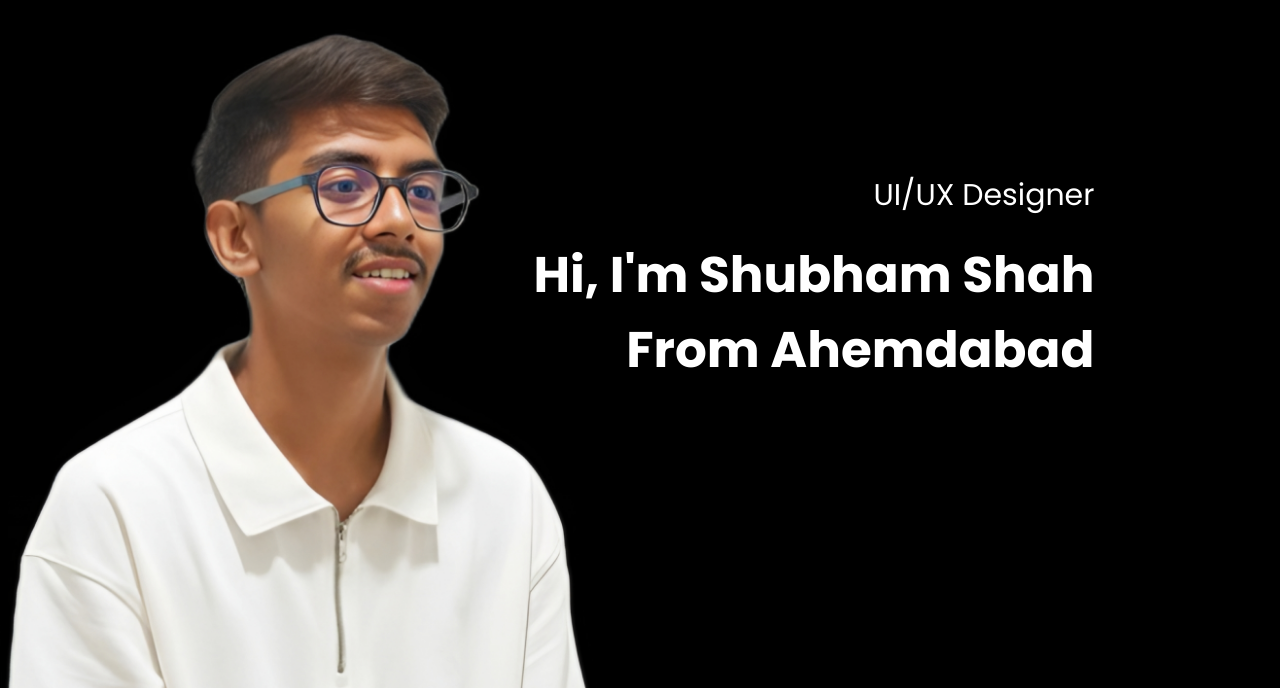
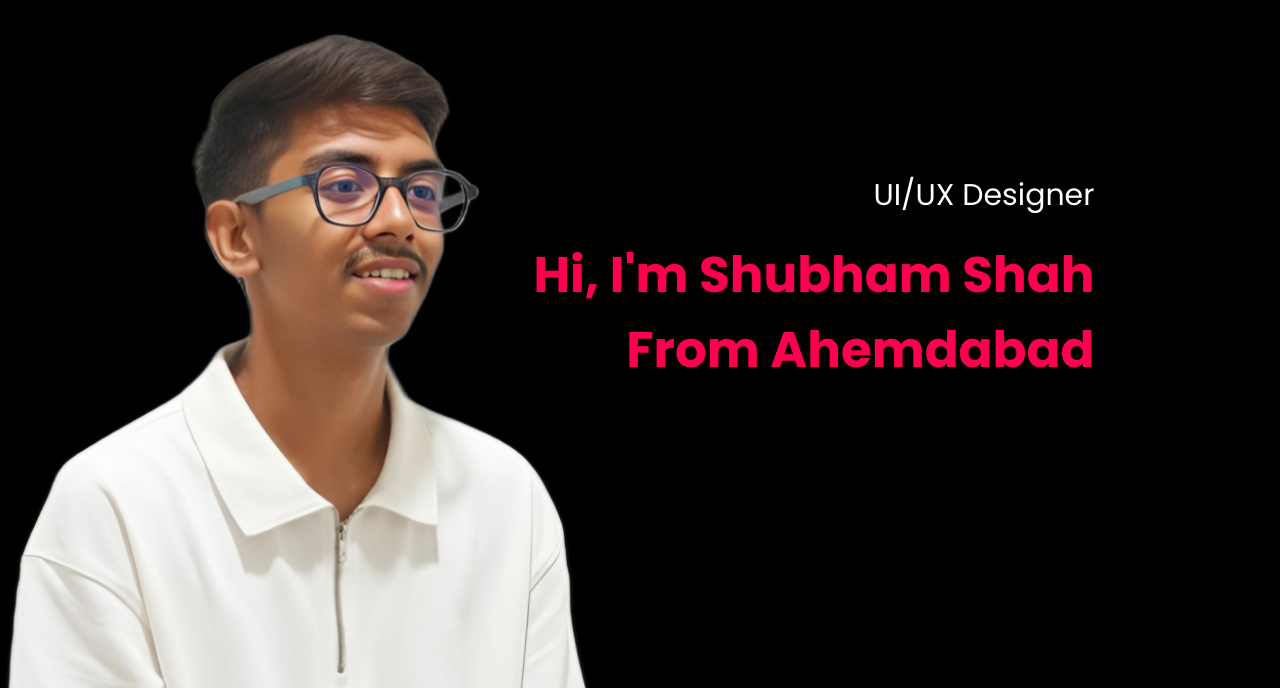
Before and after one commit to shubhamshahh/portfolio, a plain HTML site: page index.html in a window 1280 px wide. Shown: the part 112-800 px from the top of the page. Drawn offline with nearby package versions, Linux system fonts and the light colour scheme.

Commit message:
Update styless.css

```diff
--- a/styless.css
+++ b/styless.css
@@ -24,6 +24,9 @@ body{
 .head-text h1{
     font-size: 50px;
     margin-top: 20px;
+}
+.head-text h1{
+    color: #ff004f;
 }
 .contain{
     padding: 10px 10%;
@@ -365,4 +368,5 @@ form input, form textarea {
     font-size: 18px;
     border-radius: 6px;
     box-sizing: border-box;
+
 }
```
